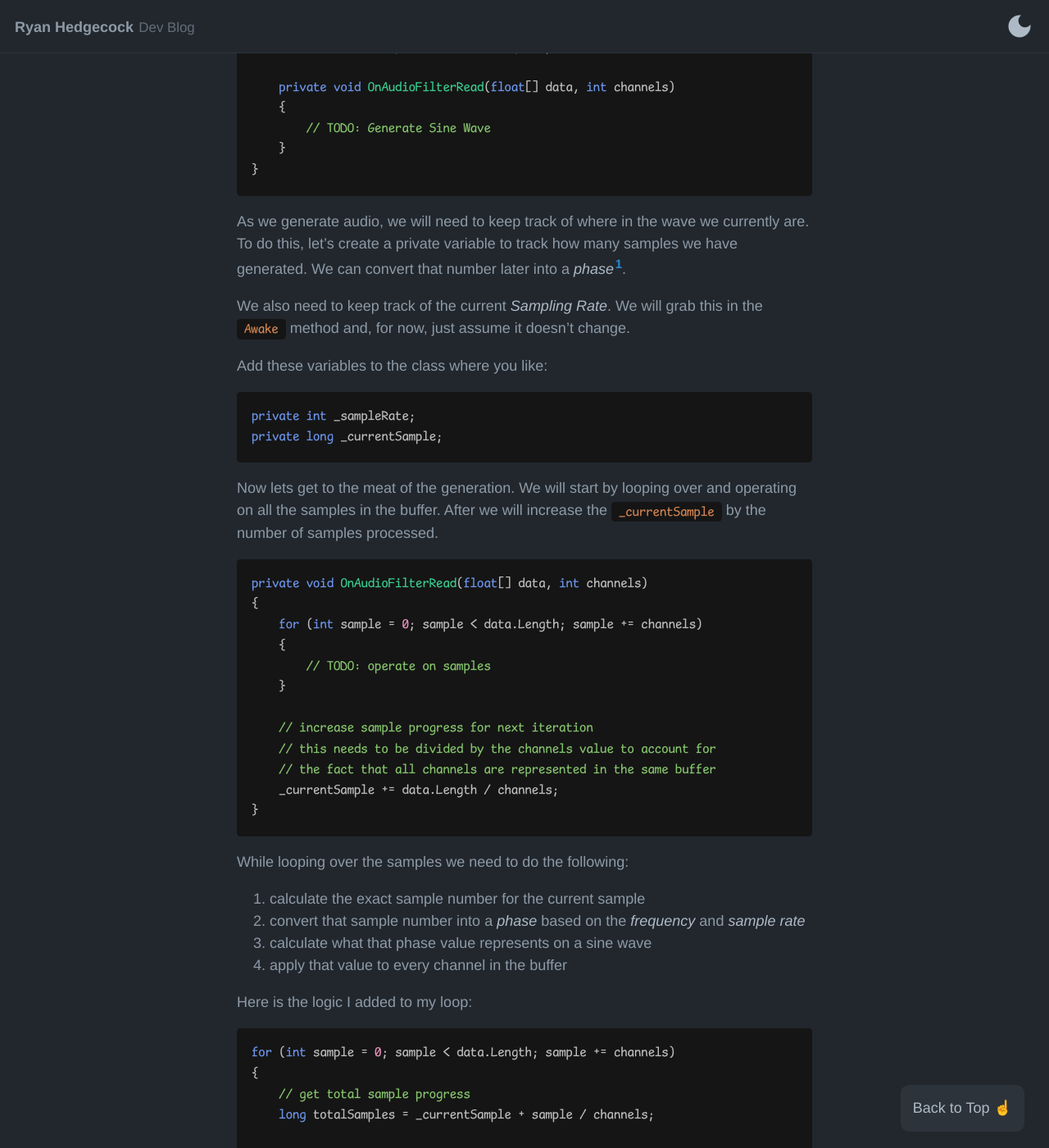
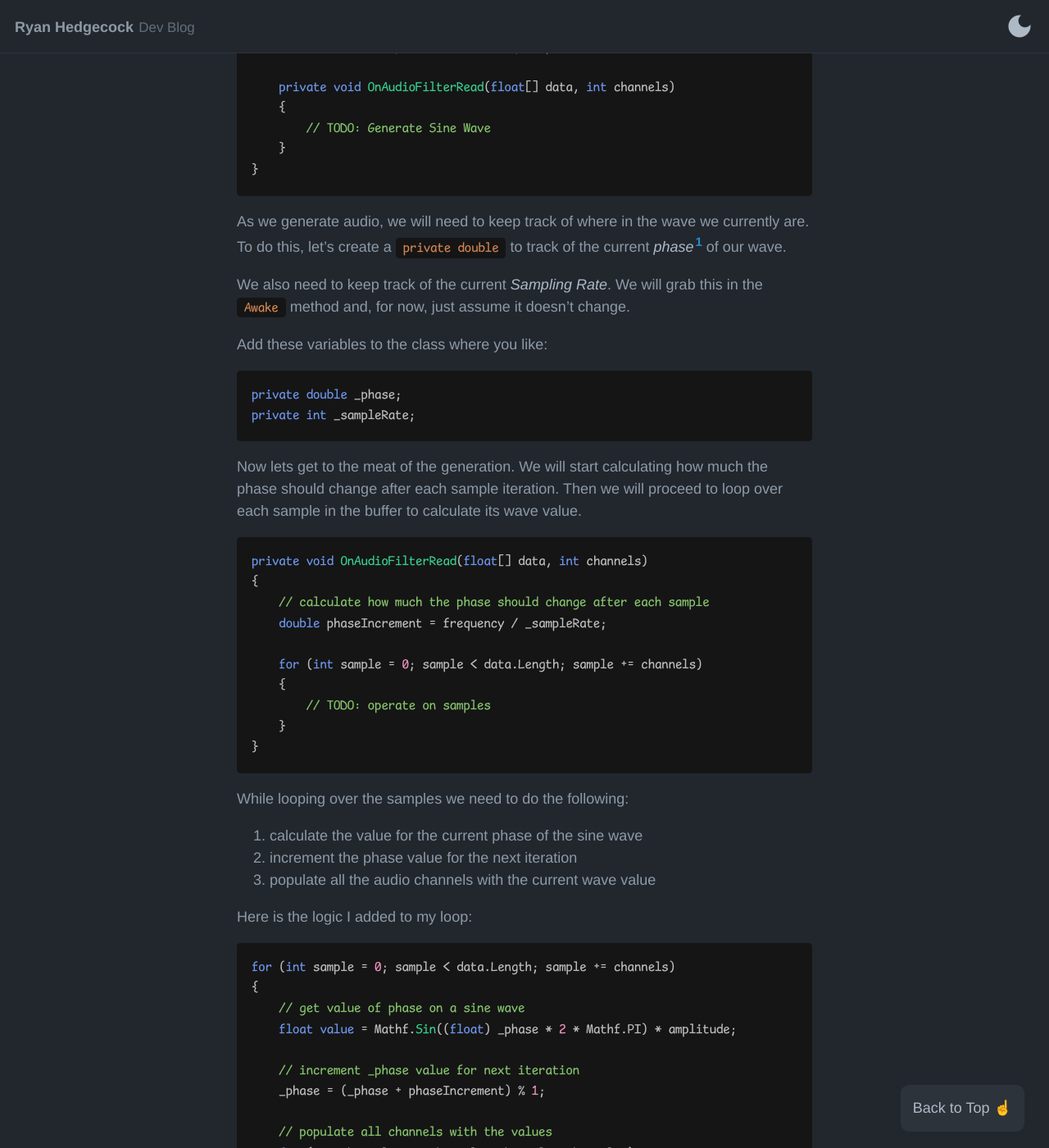
Before and after one commit to rhedgeco/dev-blog, a Jekyll site: the page built from _posts/2022/unity-audio-generation/Part2 - Simple Sounds/2022-06-21-unity-audio-generation-simple-sounds.md, in a window 1280 px wide and 1400 px high, scrolled down 2444 px. Shown: the whole window at 82% size. Built offline with Jekyll 4.4.1, drawn with Linux system fonts in a browser that asks for light colours; comment, search, counter and statistics services are not loaded; some of the changed text lies outside the part shown.

Commit message:
updated synth logic to use phases instead of sample counts

````diff
--- a/_posts/2022/unity-audio-generation/Part2 - Simple Sounds/2022-06-21-unity-audio-generation-simple-sounds.md
+++ b/_posts/2022/unity-audio-generation/Part2 - Simple Sounds/2022-06-21-unity-audio-generation-simple-sounds.md
@@ -70,54 +70,45 @@ public class SimpleSineGenerator : MonoBehaviour
 }
 ```
 
-As we generate audio, we will need to keep track of where in the wave we currently are. To do this, let's create a private variable to track how many samples we have generated. We can convert that number later into a *phase*[^fn-phase].
+As we generate audio, we will need to keep track of where in the wave we currently are. To do this, let's create a `private double` to track of the current *phase*[^fn-phase] of our wave.
 
 We also need to keep track of the current *Sampling Rate*. We will grab this in the `Awake` method and, for now, just assume it doesn't change.
 
 Add these variables to the class where you like:
 ```csharp
+private double _phase;
 private int _sampleRate;
-private long _currentSample;
 ```
 
-Now lets get to the meat of the generation. We will start by looping over and operating on all the samples in the buffer. After we will increase the `_currentSample` by the number of samples processed.
+Now lets get to the meat of the generation. We will start calculating how much the phase should change after each sample iteration. Then we will proceed to loop over each sample in the buffer to calculate its wave value.
 
 ```csharp
 private void OnAudioFilterRead(float[] data, int channels)
 {
+    // calculate how much the phase should change after each sample
+    double phaseIncrement = frequency / _sampleRate;
+
     for (int sample = 0; sample < data.Length; sample += channels)
     {
         // TODO: operate on samples
     }
-
-    // increase sample progress for next iteration
-    // this needs to be divided by the channels value to account for
-    // the fact that all channels are represented in the same buffer
-    _currentSample += data.Length / channels;
 }
 ```
 
 While looping over the samples we need to do the following:
-1. calculate the exact sample number for the current sample
-2. convert that sample number into a *phase* based on the *frequency* and *sample rate*
-3. calculate what that phase value represents on a sine wave
-4. apply that value to every channel in the buffer
+1. calculate the value for the current phase of the sine wave
+2. increment the phase value for the next iteration
+3. populate all the audio channels with the current wave value
 
 Here is the logic I added to my loop:
 ```csharp
 for (int sample = 0; sample < data.Length; sample += channels)
 {
-    // get total sample progress
-    long totalSamples = _currentSample + sample / channels;
+    // get value of phase on a sine wave
+    float value = Mathf.Sin((float) _phase * 2 * Mathf.PI) * amplitude;
 
-    // create a divisor for converting samples to phase
-    float sampleFrequency = _sampleRate / frequency;
-
-    // convert sample progress into a phase based on frequency
-    float phase = totalSamples % sampleFrequency / sampleFrequency;
-
-    // get value of phase on a sine wave
-    float value = Mathf.Sin(phase * 2 * Mathf.PI) * amplitude;
+    // increment _phase value for next iteration
+    _phase = (_phase + phaseIncrement) % 1;
 
     // populate all channels with the values
     for (int channel = 0; channel < channels; channel++)
````
Also changed, not shown: _posts/2022/unity-audio-generation/Part3 - Performance and Architecture/2022-07-04-unity-audio-generation-performance.md (+16 -17 lines).
